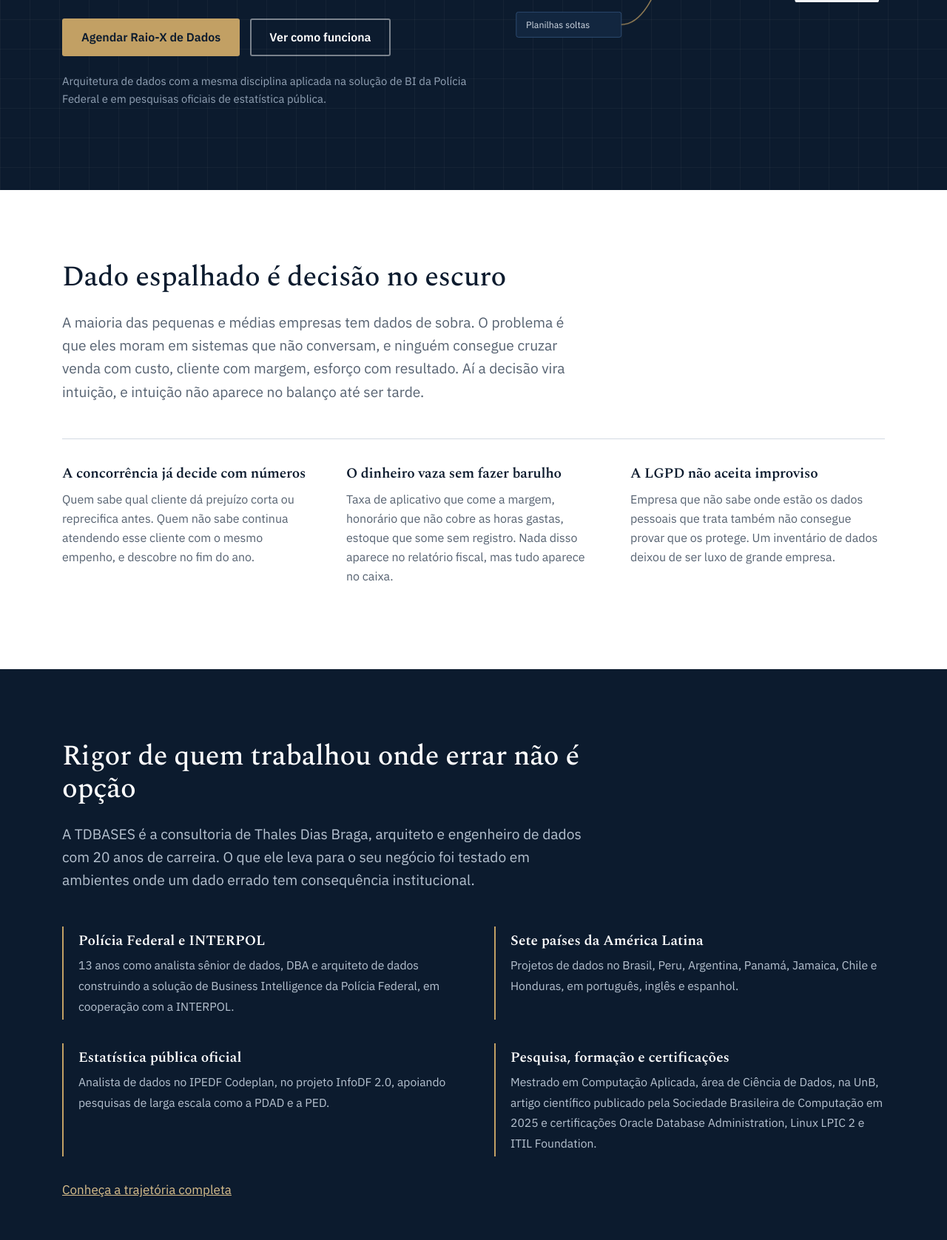
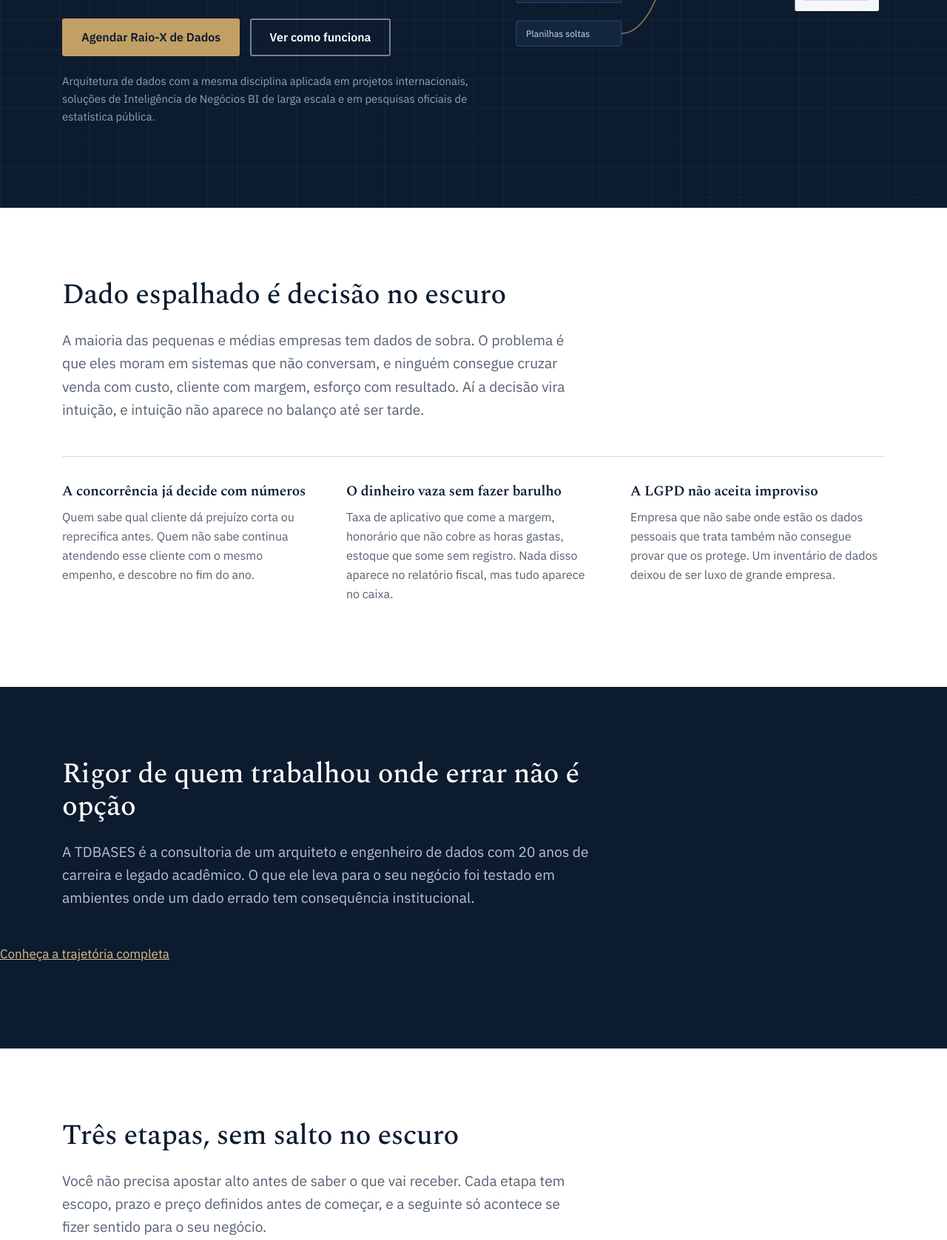
Before and after one commit to tdbroott/tdbases-site, a plain HTML site: page index.html in a window 1280 px wide. Shown: the part 527-2204 px from the top of the page at 74% size. Drawn offline with nearby package versions, Linux system fonts and the light colour scheme.

Commit message:
Atualiza texto do arquivo INDEX

```diff
--- a/index.html
+++ b/index.html
@@ -3,7 +3,7 @@
 <head>
 <meta charset="utf-8">
 <meta name="viewport" content="width=device-width, initial-scale=1">
-<title>TDBASES | Engenharia e arquitetura de dados para pequenas e médias empresas</title>
+<title>TDBASES | Engenharia e Arquitetura de Dados para pequenas e médias empresas</title>
 <meta name="description" content="A TDBASES integra os dados espalhados da sua empresa numa base única e entrega painéis de gestão para advocacia, contabilidade, varejo e food service. Comece pelo Raio-X de Dados.">
 <link rel="canonical" href="https://tdbases.com.br/">
 <meta property="og:type" content="website">
@@ -240,7 +240,7 @@ form.lead{display:grid;gap:18px}
 .legal p{max-width:none;margin-bottom:.5em}
 @media (max-width:760px){.foot-grid{grid-template-columns:1fr}}
 </style>
-<script type="application/ld+json">{"@context": "https://schema.org", "@type": "ProfessionalService", "name": "TDBASES", "legalName": "THALES DIAS BRAGA CONSULTORIA EM TECNOLOGIA DA INFORMAÇÃO LTDA", "taxID": "66.785.647/0001-84", "url": "https://tdbases.com.br", "email": "tdbroott@gmail.com", "telephone": "+55-61-99135-8553", "areaServed": "BR", "founder": {"@type": "Person", "name": "Thales Dias Braga", "jobTitle": "Arquiteto e engenheiro de dados"}, "description": "Engenharia e arquitetura de dados para pequenas e médias empresas: diagnóstico, data warehouse, painéis de indicadores e governança de dados."}</script>
+<script type="application/ld+json">{"@context": "https://schema.org", "@type": "ProfessionalService", "name": "TDBASES", "legalName": "TDBASES CONSULTORIA EM TECNOLOGIA DA INFORMAÇÃO LTDA", "taxID": "66.785.647/0001-84", "url": "https://tdbases.com.br", "email": "tdbroott@gmail.com", "telephone": "+55-61-99135-8553", "areaServed": "BR", "founder": {"@type": "Person", "name": "Thales Dias Braga", "jobTitle": "Arquiteto e engenheiro de dados"}, "description": "Engenharia e arquitetura de dados para pequenas e médias empresas: diagnóstico, data warehouse, painéis de indicadores e governança de dados."}</script>
 </head>
 <body>
 <a class="skip" href="#conteudo">Pular para o conteúdo</a>
@@ -256,7 +256,7 @@ form.lead{display:grid;gap:18px}
 <h1>Sua empresa decide todos os dias. Com base em quais dados?</h1>
 <p class="lede">Vendas num sistema, financeiro em outro, planilha paralela no computador de alguém. A TDBASES junta o que está espalhado numa base única e entrega um painel que mostra quanto cada cliente, produto e área realmente dá de lucro.</p>
 <div class="actions"><a class="btn btn-gold" href="contato.html">Agendar Raio-X de Dados</a><a class="btn btn-line" href="#como-funciona">Ver como funciona</a></div>
-<p class="hero-note">Arquitetura de dados com a mesma disciplina aplicada na solução de BI da Polícia Federal e em pesquisas oficiais de estatística pública.</p>
+<p class="hero-note">Arquitetura de dados com a mesma disciplina aplicada em projetos internacionais, soluções de Inteligência de Negócios BI de larga escala e em pesquisas oficiais de estatística pública.</p>
 </div>
 <div><svg class="flow-svg" viewBox="0 0 530 400" role="img" aria-label="Diagrama: dados de sistemas separados, como sistema jurídico, ERP, PDV, aplicativos de delivery, extrato bancário e planilhas, convergem para uma base única que alimenta um painel de indicadores.">
 <g class="src" style="animation-delay:0.00s"><rect x="4" y="20" width="150" height="36" rx="3"/><text x="18" y="43">Sistema jurídico</text></g><path class="f" style="animation-delay:0.50s" d="M154 38 C 210 38, 220 205, 262 205"/><g class="src" style="animation-delay:0.15s"><rect x="4" y="82" width="150" height="36" rx="3"/><text x="18" y="105">ERP contábil</text></g><path class="f" style="animation-delay:0.60s" d="M154 100 C 210 100, 220 205, 262 205"/><g class="src" style="animation-delay:0.30s"><rect x="4" y="144" width="150" height="36" rx="3"/><text x="18" y="167">PDV do caixa</text></g><path class="f" style="animation-delay:0.70s" d="M154 162 C 210 162, 220 205, 262 205"/><g class="src" style="animation-delay:0.45s"><rect x="4" y="206" width="150" height="36" rx="3"/><text x="18" y="229">iFood e Rappi</text></g><path class="f" style="animation-delay:0.80s" d="M154 224 C 210 224, 220 205, 262 205"/><g class="src" style="animation-delay:0.60s"><rect x="4" y="268" width="150" height="36" rx="3"/><text x="18" y="291">Extrato bancário</text></g><path class="f" style="animation-delay:0.90s" d="M154 286 C 210 286, 220 205, 262 205"/><g class="src" style="animation-delay:0.75s"><rect x="4" y="330" width="150" height="36" rx="3"/><text x="18" y="353">Planilhas soltas</text></g><path class="f" style="animation-delay:1.00s" d="M154 348 C 210 348, 220 205, 262 205"/>
@@ -281,13 +281,13 @@ form.lead{display:grid;gap:18px}
 <section class="bg-navy"><div class="wrap">
 <div class="head-block">
 <h2>Rigor de quem trabalhou onde errar não é opção</h2>
-<p class="lede">A TDBASES é a consultoria de Thales Dias Braga, arquiteto e engenheiro de dados com 20 anos de carreira. O que ele leva para o seu negócio foi testado em ambientes onde um dado errado tem consequência institucional.</p>
+<p class="lede">A TDBASES é a consultoria de um arquiteto e engenheiro de dados com 20 anos de carreira e legado acadêmico. O que ele leva para o seu negócio foi testado em ambientes onde um dado errado tem consequência institucional.</p>
 </div>
-<div class="dossier">
+<!--<div class="dossier">
 <div><strong>Polícia Federal e INTERPOL</strong><span>13 anos como analista sênior de dados, DBA e arquiteto de dados construindo a solução de Business Intelligence da Polícia Federal, em cooperação com a INTERPOL.</span></div>
 <div><strong>Sete países da América Latina</strong><span>Projetos de dados no Brasil, Peru, Argentina, Panamá, Jamaica, Chile e Honduras, em português, inglês e espanhol.</span></div>
 <div><strong>Estatística pública oficial</strong><span>Analista de dados no IPEDF Codeplan, no projeto InfoDF 2.0, apoiando pesquisas de larga escala como a PDAD e a PED.</span></div>
-<div><strong>Pesquisa, formação e certificações</strong><span>Mestrado em Computação Aplicada, área de Ciência de Dados, na UnB, artigo científico publicado pela Sociedade Brasileira de Computação em 2025 e certificações Oracle Database Administration, Linux LPIC 2 e ITIL Foundation.</span></div>
+<div><strong>Pesquisa, formação e certificações</strong><span>Mestrado em Computação Aplicada, área de Ciência de Dados, na UnB, artigo científico publicado pela Sociedade Brasileira de Computação em 2025 e certificações Oracle Database Administration, Linux LPIC 2 e ITIL Foundation.</span></div> -->
 </div>
 <p><a href="sobre.html">Conheça a trajetória completa</a></p>
 </div></section>
@@ -340,7 +340,7 @@ form.lead{display:grid;gap:18px}
 <div><h4>Contato</h4><ul><li><a href="mailto:tdbroott@gmail.com">tdbroott@gmail.com</a></li><li><a href="https://wa.me/5561991358553" rel="noopener">WhatsApp +55 61 99135-8553</a></li><li><a href="sobre.html">Sobre a TDBASES</a></li></ul></div>
 </div>
 <div class="legal">
-<p>THALES DIAS BRAGA CONSULTORIA EM TECNOLOGIA DA INFORMAÇÃO LTDA. CNPJ 66.785.647/0001-84.</p>
+<p>TDBASES CONSULTORIA EM TECNOLOGIA DA INFORMAÇÃO LTDA. CNPJ 66.785.647/0001-84.</p>
 <p>Astrea, EasyJur, Projuris, Legal One, SAJ, iFood e Rappi são marcas de seus respectivos titulares, citadas apenas para indicar sistemas com os quais a TDBASES sabe trabalhar. Não há parceria, afiliação ou endosso dessas empresas.</p>
 </div></div></footer>
 <script>
```
